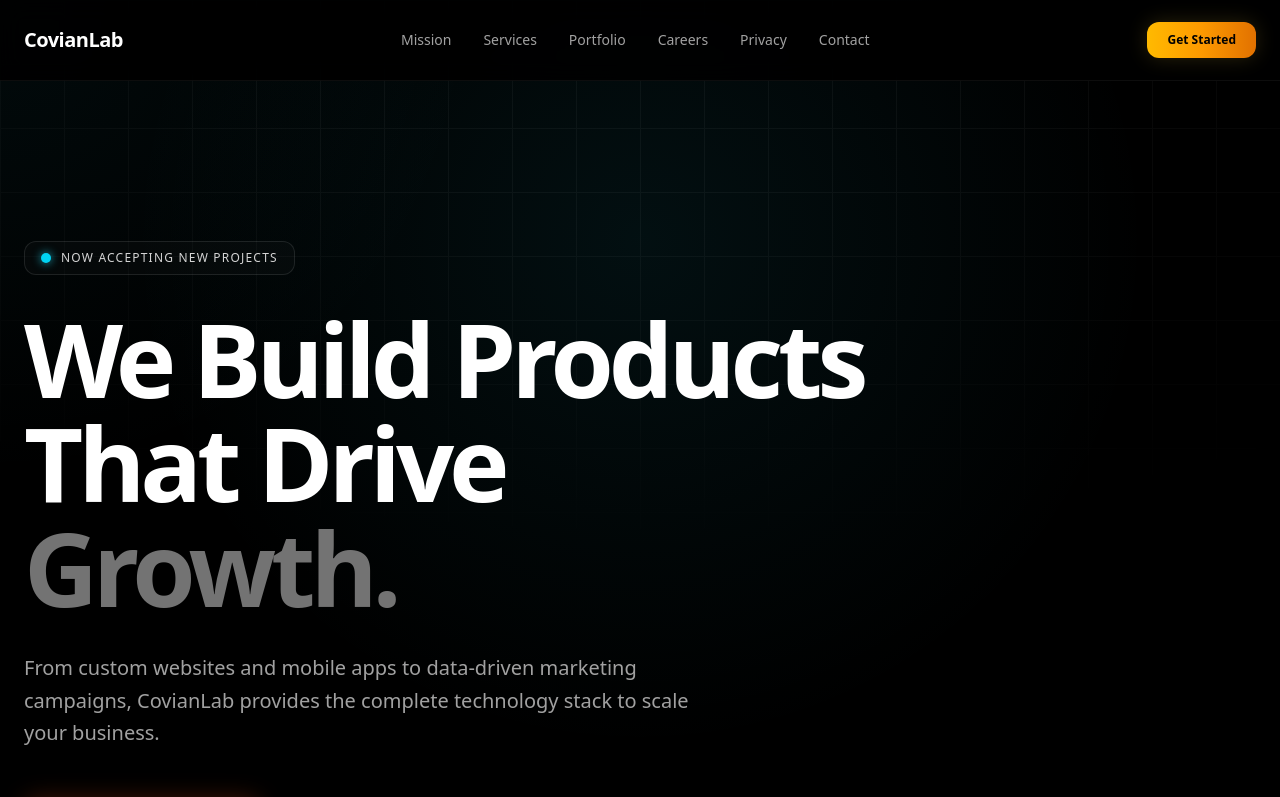
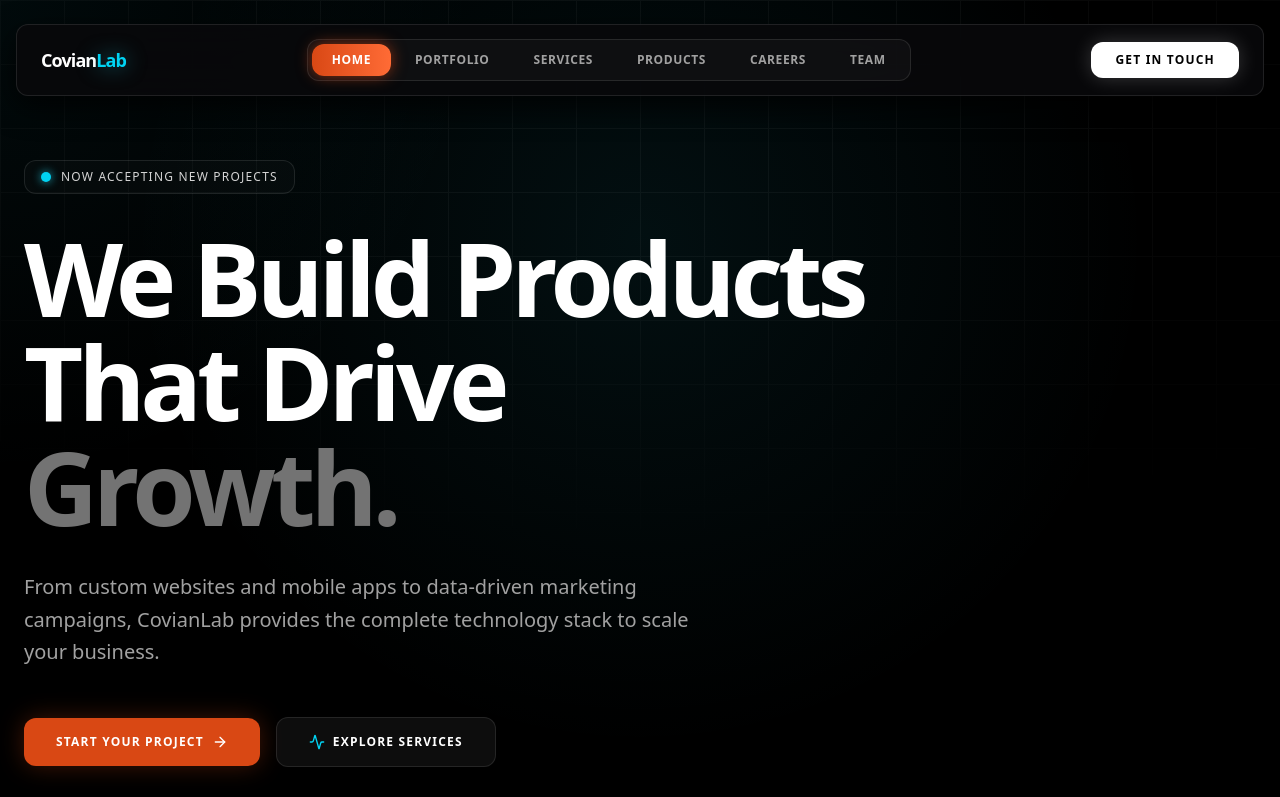
Before and after one commit to hmnshub/Covianlab_Frontend, a Next.js app: page / in a window 1280 px wide. Shown: the top 797 px of the page. Built offline with nearby package versions, Linux system fonts and the light colour scheme.

Commit message:
feat: integrated MongoDB vault persistence and dynamic dashboard analytics

```diff
--- a/src/components/Navbar.jsx
+++ b/src/components/Navbar.jsx
@@ -1,36 +1,100 @@
 "use client";
 
-import { useState } from "react";
+import { motion } from "framer-motion";
 import Link from "next/link";
+import { usePathname } from "next/navigation";
+import { useState, useEffect, useRef } from "react";
 import { Menu, X } from "lucide-react";
 
+const navLinks = [
+  { name: "Home", href: "/" },
+  { name: "Portfolio", href: "/portfolio" },
+  { name: "Services", href: "/services" },
+  { name: "Products", href: "/products" },
+  { name: "Careers", href: "/careers" },
+  { name: "Team", href: "/team" },
+];
+
 export default function Navbar() {
+  const pathname = usePathname();
+  const [hidden, setHidden] = useState(false);
   const [isOpen, setIsOpen] = useState(false);
+  const lastScrollY = useRef(0);
+
+  useEffect(() => {
+    const handleScroll = () => {
+      const currentScrollY = window.scrollY;
+
+      // If scrolling down and past 80px, hide navbar. If scrolling up, show navbar.
+      if (currentScrollY > lastScrollY.current && currentScrollY > 80) {
+        setHidden(true);
+        setIsOpen(false); // Close mobile menu on scroll
+      } else {
+        setHidden(false);
+      }
+      lastScrollY.current = currentScrollY;
+    };
+
+    window.addEventListener("scroll", handleScroll, { passive: true });
+    return () => window.removeEventListener("scroll", handleScroll);
+  }, []);
 
   return (
-    <nav className="sticky top-0 z-50 bg-black/90 backdrop-blur-md border-b border-white/5">
-      <div className="max-w-screen-xl mx-auto px-6 h-20 flex items-center justify-between">
-
+    <motion.header
+      // 👉 Hide on scroll down, reveal on scroll up
+      animate={{ y: hidden ? -120 : 0 }}
+      transition={{ duration: 0.35, ease: "easeInOut" }}
+      className="fixed top-6 left-0 right-0 z-50 flex justify-center px-4"
+    >
+      <motion.nav
+        initial={{ opacity: 0, y: -20 }}
+        animate={{ opacity: 1, y: 0 }}
+        transition={{ duration: 0.5, ease: "easeOut" }}
+        className="w-full max-w-screen-xl flex items-center justify-between gap-4 bg-[#09090b]/85 backdrop-blur-xl border border-white/10 px-5 sm:px-6 py-3.5 rounded-full shadow-[0_10px_30px_rgba(0,0,0,0.8)] relative"
+      >
         {/* Brand Logo */}
-        <Link href="/" className="text-xl font-bold tracking-tight text-white">
-          CovianLab
+        <Link href="/" className="flex items-center gap-2 group cursor-pointer">
+          <span className="text-lg font-black tracking-tighter text-white">
+            Covian<span className="text-cyan-400 drop-shadow-[0_0_10px_rgba(34,211,238,0.5)]">Lab</span>
+          </span>
         </Link>
 
-        {/* Desktop Navigation Links */}
-        <div className="hidden md:flex items-center gap-8 text-sm text-neutral-400">
-          <Link href="/#mission" className="hover:text-white transition-colors">Mission</Link>
-          <Link href="/#services" className="hover:text-white transition-colors">Services</Link>
-          <Link href="/portfolio" className="hover:text-white transition-colors">Portfolio</Link>
-          <Link href="/careers" className="hover:text-white transition-colors">Careers</Link>
-          <Link href="/privacy" className="hover:text-white transition-colors">Privacy</Link>
-          <Link href="/contact" className="hover:text-white transition-colors">Contact</Link>
+        {/* Center Nav Links (Desktop Only) */}
+        <div className="hidden md:flex items-center gap-1 bg-white/[0.03] border border-white/10 p-1 rounded-full">
+          {navLinks.map((link) => {
+            const isActive = pathname === link.href;
+            return (
+              <Link
+                key={link.name}
+                href={link.href}
+                className="relative px-5 py-2 rounded-full text-xs font-bold uppercase tracking-wider transition-all duration-300 group cursor-pointer"
+              >
+                {isActive && (
+                  <motion.div
+                    layoutId="activePill"
+                    className="absolute inset-0 bg-gradient-to-r from-[#d94814] to-[#ff6b35] rounded-full shadow-[0_0_15px_rgba(217,72,20,0.6)]"
+                    transition={{ type: "spring", stiffness: 350, damping: 30 }}
+                  />
+                )}
+                <span
+                  className={`relative z-10 transition-colors duration-300 ${
+                    isActive
+                      ? "text-white"
+                      : "text-neutral-400 group-hover:text-white"
+                  }`}
+                >
+                  {link.name}
+                </span>
+              </Link>
+            );
+          })}
         </div>
 
-        {/* Desktop CTA Button */}
+        {/* Right CTA Button (Desktop Only) */}
         <div className="hidden md:block">
           <Link href="/contact">
-            <button className="bg-gradient-to-r from-amber-400 via-amber-500 to-amber-600 text-black px-5 py-2.5 rounded-full text-xs font-bold hover:scale-105 transition-all shadow-[0_0_20px_rgba(212,175,55,0.2)]">
-              Get Started
+            <button className="bg-white text-black px-6 py-2.5 rounded-full font-bold text-xs uppercase tracking-widest hover:bg-[#d94814] hover:text-white transition-all shadow-[0_0_20px_rgba(255,255,255,0.2)] hover:shadow-[0_0_20px_rgba(217,72,20,0.6)] cursor-pointer">
+              Get in Touch
             </button>
           </Link>
         </div>
@@ -38,68 +102,50 @@
         {/* Mobile Hamburger Button */}
         <button
           onClick={() => setIsOpen(!isOpen)}
-          className="md:hidden text-white p-2 focus:outline-none"
+          className="md:hidden text-white p-1.5 focus:outline-none cursor-pointer"
           aria-label="Toggle Menu"
         >
           {isOpen ? <X className="w-6 h-6" /> : <Menu className="w-6 h-6" />}
         </button>
-      </div>
+      </motion.nav>
 
-      {/* Mobile Dropdown Menu Overlay */}
+      {/* Mobile Dropdown Drawer */}
       {isOpen && (
-        <div className="md:hidden bg-black border-b border-white/10 px-6 py-8 space-y-5 shadow-2xl">
-          <Link
-            href="/#mission"
-            onClick={() => setIsOpen(false)}
-            className="block text-neutral-300 hover:text-white text-base font-medium transition-colors"
-          >
-            Mission
-          </Link>
-          <Link
-            href="/#services"
-            onClick={() => setIsOpen(false)}
-            className="block text-neutral-300 hover:text-white text-base font-medium transition-colors"
-          >
-            Services
-          </Link>
-          <Link
-            href="/portfolio"
-            onClick={() => setIsOpen(false)}
-            className="block text-neutral-300 hover:text-white text-base font-medium transition-colors"
-          >
-            Portfolio
-          </Link>
-          <Link
-            href="/careers"
-            onClick={() => setIsOpen(false)}
-            className="block text-neutral-300 hover:text-white text-base font-medium transition-colors"
-          >
-            Careers
-          </Link>
-          <Link
-            href="/privacy"
-            onClick={() => setIsOpen(false)}
-            className="block text-neutral-300 hover:text-white text-base font-medium transition-colors"
-          >
-            Privacy
-          </Link>
-          <Link
-            href="/contact"
-            onClick={() => setIsOpen(false)}
-            className="block text-neutral-300 hover:text-white text-base font-medium transition-colors"
-          >
-            Contact
-          </Link>
+        <motion.div
+          initial={{ opacity: 0, y: -10, scale: 0.95 }}
+          animate={{ opacity: 1, y: 0, scale: 1 }}
+          exit={{ opacity: 0, y: -10, scale: 0.95 }}
+          className="absolute top-20 left-4 right-4 bg-[#09090b]/95 backdrop-blur-2xl border border-white/10 rounded-3xl p-6 shadow-2xl md:hidden space-y-4 z-40"
+        >
+          <div className="flex flex-col space-y-2">
+            {navLinks.map((link) => {
+              const isActive = pathname === link.href;
+              return (
+                <Link
+                  key={link.name}
+                  href={link.href}
+                  onClick={() => setIsOpen(false)}
+                  className={`px-4 py-3 rounded-xl text-sm font-bold uppercase tracking-wider transition-all ${
+                    isActive
+                      ? "bg-gradient-to-r from-[#d94814] to-[#ff6b35] text-white shadow-[0_0_15px_rgba(217,72,20,0.4)]"
+                      : "text-neutral-300 hover:bg-white/5 hover:text-white"
+                  }`}
+                >
+                  {link.name}
+                </Link>
+              );
+            })}
+          </div>
 
-          <div className="pt-4 border-t border-white/10">
+          <div className="pt-2 border-t border-white/10">
             <Link href="/contact" onClick={() => setIsOpen(false)}>
-              <button className="w-full bg-gradient-to-r from-amber-400 via-amber-500 to-amber-600 text-black py-3 rounded-full text-sm font-bold shadow-md">
-                Get Started
+              <button className="w-full bg-white text-black py-3 rounded-full font-bold text-xs uppercase tracking-widest hover:bg-[#d94814] hover:text-white transition-all shadow-md">
+                Get in Touch
               </button>
             </Link>
           </div>
-        </div>
+        </motion.div>
       )}
-    </nav>
+    </motion.header>
   );
 }
```
